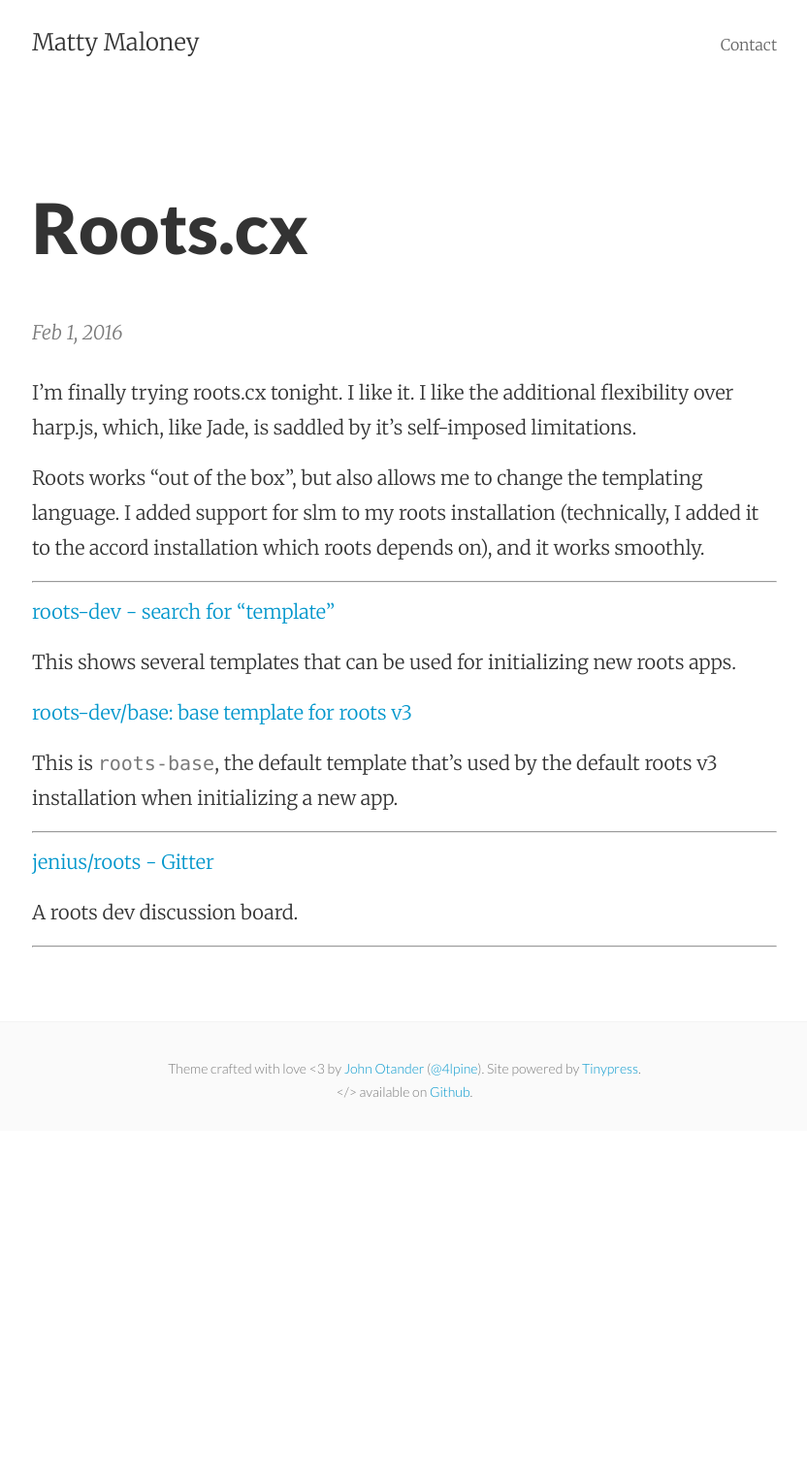
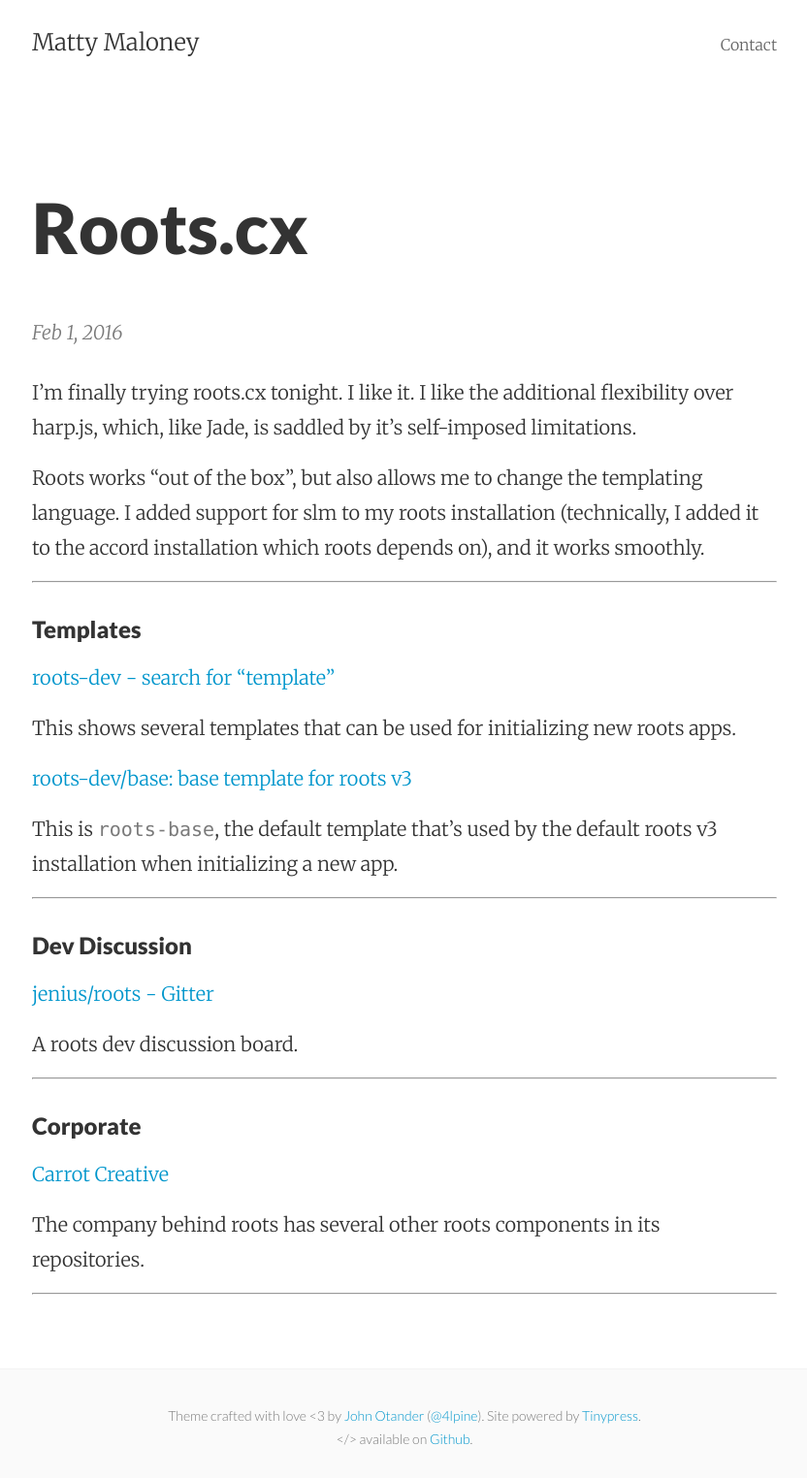
Before and after one commit to mattymaloney/mattymaloney.github.io, a Jekyll site: the page built from _posts/2016-02-01-roots.md, in a window 1280 px wide. Shown: the whole page at 97% size, without its empty margins (223-1055 px from the left). Built offline with Jekyll 4.4.1, drawn with Linux system fonts in a browser that asks for light colours; before the commit the page ends 1166 px from its top, so only the background shows below that.

Commit message:
Updated 2016-02-01-roots.md

```diff
--- a/_posts/2016-02-01-roots.md
+++ b/_posts/2016-02-01-roots.md
@@ -12,6 +12,8 @@
 
 ---
 
+### Templates
+
 [roots-dev - search for "template"](https://github.com/roots-dev?utf8=%E2%9C%93&query=template)
 
 This shows several templates that can be used for initializing new roots apps.
@@ -22,8 +24,18 @@
 
 ---
 
+### Dev Discussion
+
 [jenius/roots - Gitter](https://gitter.im/jenius/roots)
 
 A roots dev discussion board.
 
 ---
+
+### Corporate
+
+[Carrot Creative](https://github.com/carrot)
+
+The company behind roots has several other roots components in its repositories.
+
+---
```
